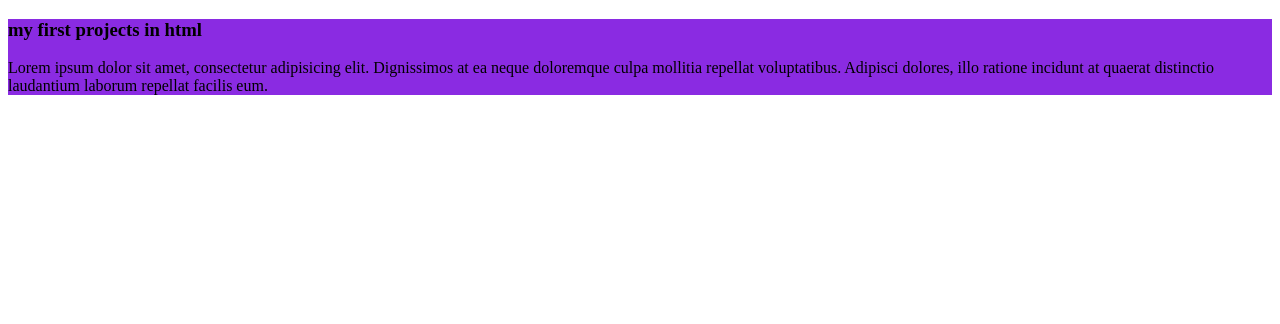
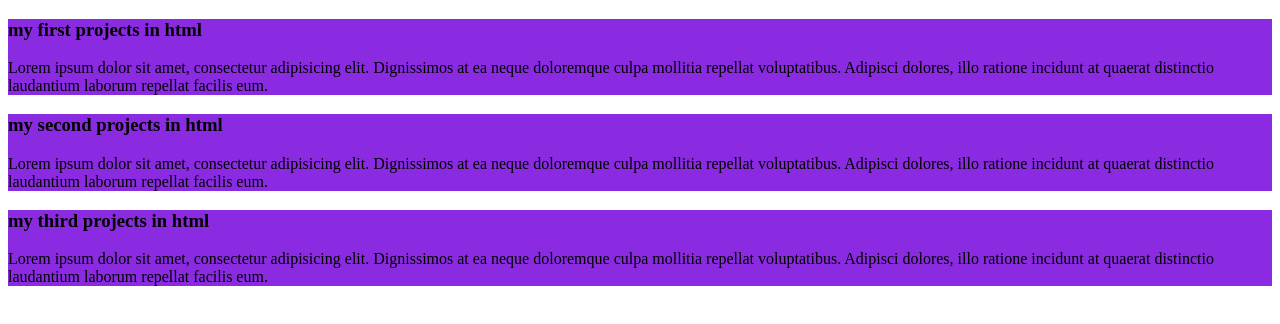
Before and after one commit to arifulnwu-dot/my-first-project, a plain HTML site: page index.html in a window 1280 px wide. Drawn offline with Linux system fonts and the light colour scheme.

Commit message:
my second and third project

```diff
--- a/index.html
+++ b/index.html
@@ -15,6 +15,22 @@
             laborum repellat facilis eum.
          </p>
     </div>
+    <div>
+        <h3>my second projects in html</h3>
+        <p>Lorem ipsum dolor sit amet, consectetur adipisicing elit.
+            Dignissimos at ea neque doloremque culpa mollitia repellat voluptatibus.
+            Adipisci dolores, illo ratione incidunt at quaerat distinctio laudantium
+            laborum repellat facilis eum.
+         </p>
+    </div>
+    <div>
+        <h3>my third projects in html</h3>
+        <p>Lorem ipsum dolor sit amet, consectetur adipisicing elit.
+            Dignissimos at ea neque doloremque culpa mollitia repellat voluptatibus.
+            Adipisci dolores, illo ratione incidunt at quaerat distinctio laudantium
+            laborum repellat facilis eum.
+         </p>
+    </div>
 </body>
 
 </html>
--- a/style/blog.css
+++ b/style/blog.css
@@ -1,4 +1,5 @@
 div{
     background-color: blueviolet;
     padding: 10 px;
+    margin-bottom: 10 px;
 }
```
